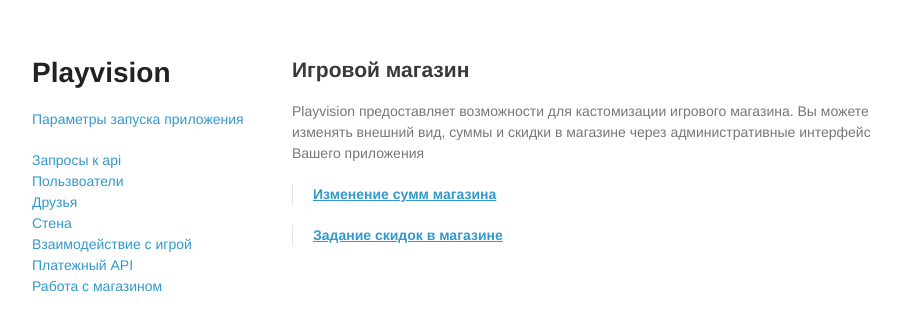
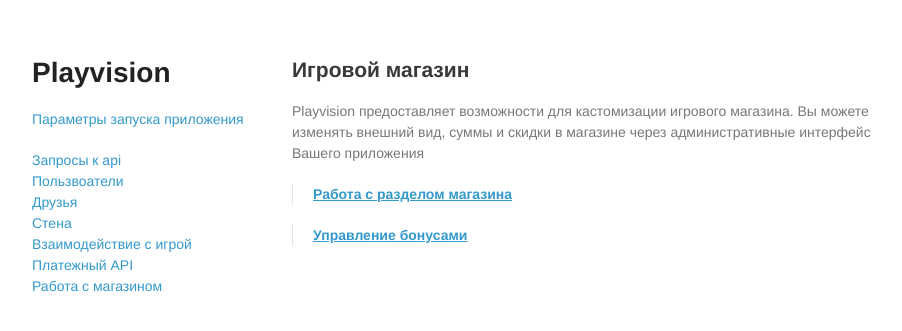
Before and after one commit to playvision/playvision.github.io, a Jekyll site: the page built from docs/shop/index.md, in a window 1280 px wide. Shown: the top 331 px of the page, without its empty margins (178-1080 px from the left). Built offline with Jekyll 4.4.1, drawn with Linux system fonts in a browser that asks for light colours.

Commit message:
changed some text

```diff
--- a/docs/shop/index.md
+++ b/docs/shop/index.md
@@ -4,6 +4,6 @@
 Playvision предоставляет возможности для кастомизации игрового магазина. Вы можете изменять внешний вид,
 суммы и скидки в магазине через административные интерфейс Вашего приложения
 
-> [**Изменение сумм магазина**](shop.sums.html)
+> [**Работа с разделом магазина**](shop.sums.html)
 
-> [**Задание скидок в магазине**](shop.bonus.html)
+> [**Управление бонусами**](shop.bonus.html)
```
Also changed, not shown: docs/shop/shop.bonus.md (+1 -1 lines), docs/shop/shop.sums.md (+1 -1 lines).
